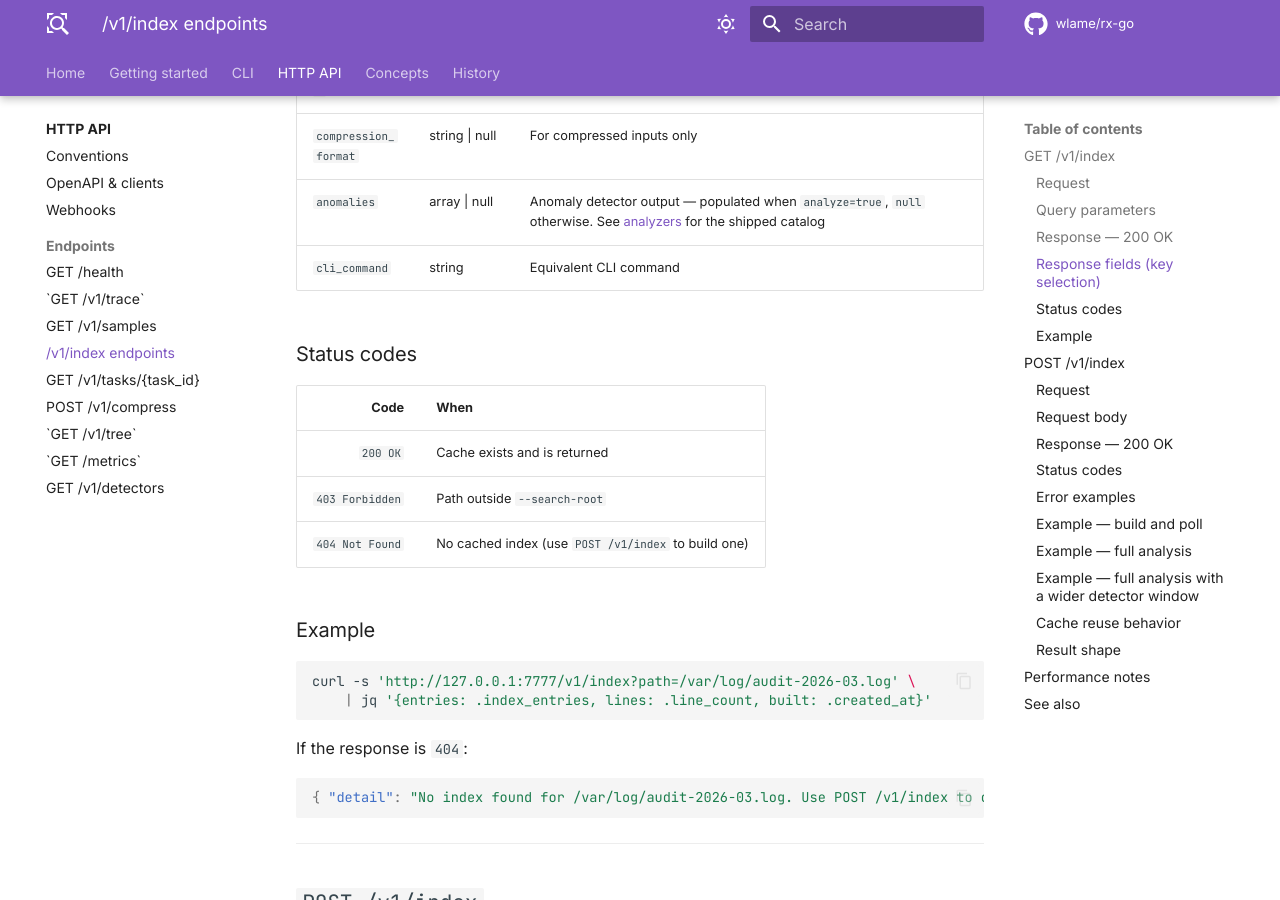
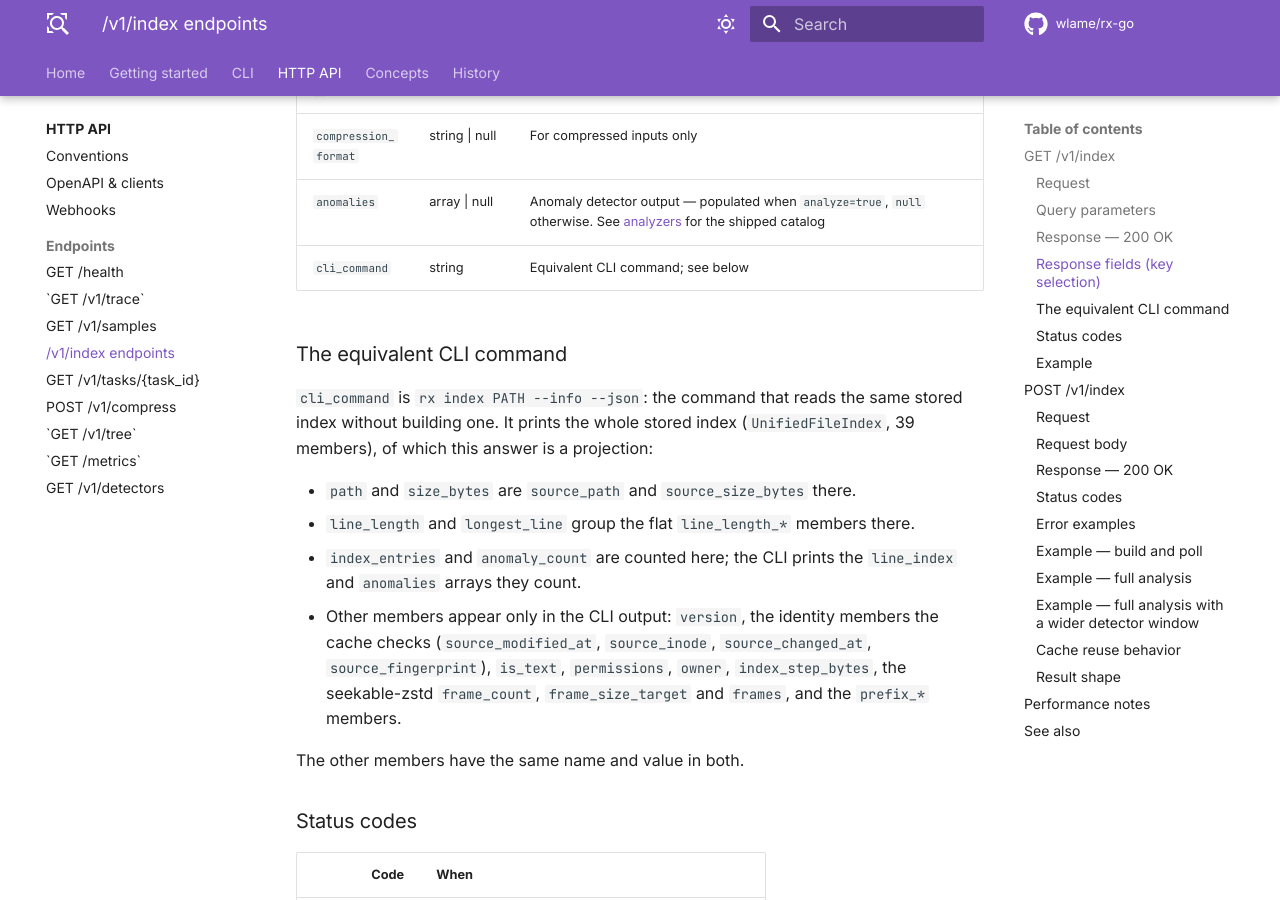
Before and after one commit to wlame/rx-go, an MkDocs documentation site: the page built from docs/api/endpoints/line-index.md, in a window 1280 px wide and 900 px high, scrolled down 2100 px. Built offline with MkDocs 1.6.1 and Material for MkDocs 9.7.7, drawn with Linux system fonts in a browser that asks for light colours; comment, search, counter and statistics services are not loaded; the version menu is left out.

Commit message:
Document what the rx index --info --json command of GET /v1/index prints.

```diff
--- a/docs/api/endpoints/line-index.md
+++ b/docs/api/endpoints/line-index.md
@@ -74,7 +74,28 @@ The OpenAPI document names this shape `IndexResponse`.
 | `longest_line` | object \| null | `{line_number, byte_offset}` of the longest line |
 | `compression_format` | string \| null | For compressed inputs only |
 | `anomalies` | array \| null | Anomaly detector output — populated when `analyze=true`, `null` otherwise. See [analyzers](../../concepts/analyzers.md) for the shipped catalog |
-| `cli_command` | string | Equivalent CLI command |
+| `cli_command` | string | Equivalent CLI command; see below |
+
+### The equivalent CLI command
+
+`cli_command` is `rx index PATH --info --json`: the command that reads
+the same stored index without building one. It prints the whole stored
+index (`UnifiedFileIndex`, 39 members), of which this answer is a
+projection:
+
+- `path` and `size_bytes` are `source_path` and `source_size_bytes`
+  there.
+- `line_length` and `longest_line` group the flat `line_length_*`
+  members there.
+- `index_entries` and `anomaly_count` are counted here; the CLI prints
+  the `line_index` and `anomalies` arrays they count.
+- Other members appear only in the CLI output: `version`, the identity
+  members the cache checks (`source_modified_at`, `source_inode`,
+  `source_changed_at`, `source_fingerprint`), `is_text`, `permissions`,
+  `owner`, `index_step_bytes`, the seekable-zstd `frame_count`,
+  `frame_size_target` and `frames`, and the `prefix_*` members.
+
+The other members have the same name and value in both.
 
 ### Status codes
 
```
Also changed, not shown: CHANGELOG.md (+4 -0 lines).
